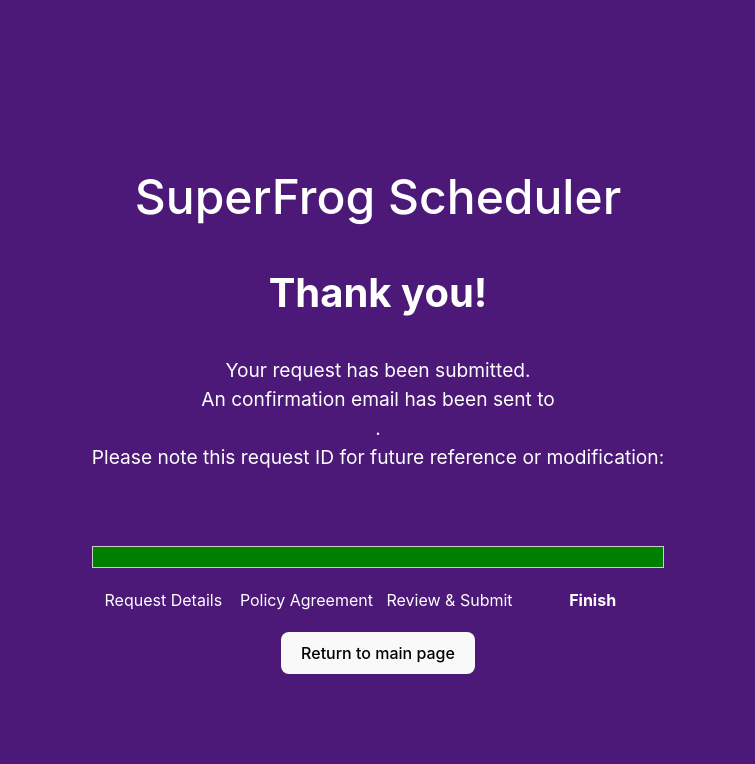
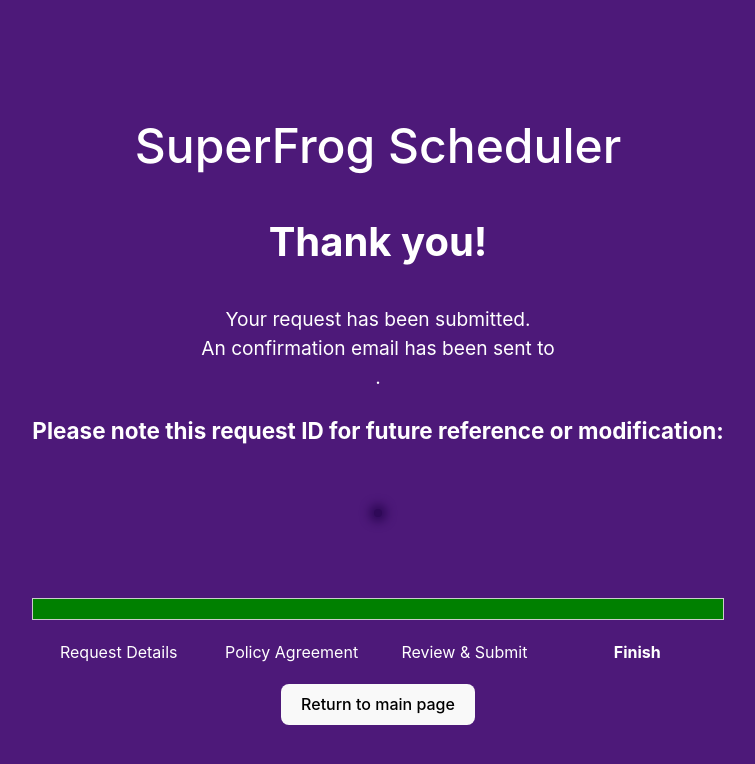
Before and after one commit to leevin03/SuperFrog-Scheduler-Frontend, a Vue app: page /request/Finish in a window 1280 px wide. Shown: the top 764 px of the page, without its empty margins (262-1017 px from the left). Built offline with nearby package versions, Linux system fonts and the light colour scheme; what vue-sweetalert2 would draw is missing.

Commit message:
UI: Modify & Final (mileage issue still remains)

```diff
--- a/src/components-in-modify/EditRequest.vue
+++ b/src/components-in-modify/EditRequest.vue
@@ -104,12 +104,13 @@
       </form>
 
       <div class="form-group">
-        <button type="submit" class="submit-button" style="background-color: red;" @click="submitForm">
-            Submit Modification
-            <br>
-            And Return to Home Page
-        </button>
-     </div>
+    <button type="submit" class="submit-button" style="background-color: red; font-weight: bold; width: 400px; padding: 10px;" @click="submitForm">
+        Submit Modification
+        <br>
+        And Return to Home Page
+    </button>
+</div>
+
 
 
     </div>
--- a/src/components-in-modify/EnterRequestID.vue
+++ b/src/components-in-modify/EnterRequestID.vue
@@ -1,14 +1,14 @@
 <template>
-    <div>
-      <p>
-        ***Note that this page is for modification only. You must contact the SuperFrog Scheduler team to cancel your request.***
-      </p>
-      <p>Please enter the ID of the request you would like to modify and hit enter to continue:</p>
-      <input type="text" v-model="requestID" @keyup.enter="submitRequestID" />
-      <p v-if="error" style="color: red;">{{ error }}</p>
+  <div>
+    <div style="background-color: rgba(255,0,0,0.7); border: 1px solid black; padding: 10px; margin-bottom: 20px; border-radius: 10px;">
+      <p style="font-size: 0.9em; font-weight: bold; line-height: 1.2em;">Note that this page is for modification only.<br>You must contact the SuperFrog Scheduler team to cancel your request.</p>
     </div>
-  </template>
-
+    <p><b>Please enter the ID of the request you would like to modify:</b></p>
+    <input type="text" v-model="requestID" @keyup.enter="submitRequestID" />
+    <p v-if="error" style="color: red;">{{ error }}</p>
+    <button style="background-color: white; color: black; font-weight: bold; padding: 10px; margin-top: 20px;" @click="submitRequestID">Continue</button>
+  </div>
+</template>
 
 <script>
 export default {
--- a/src/components-in-request/Finish.vue
+++ b/src/components-in-request/Finish.vue
@@ -8,10 +8,12 @@
         <br>
          {{ this.formData.reqEmail }}.
         <br>
-        Please note this request ID for future reference or modification:
+        <h3>Please note this request ID for future reference or modification:</h3>
         <br>
       </span>
-      <h2 style="font-size: 2rem;">{{ requestID }} </h2>
+      <div class="circle">
+        <h2 style="font-size: 3rem; margin: 0;">{{ requestID }}</h2>
+      </div>
   </div>
 
 
@@ -127,6 +129,14 @@
 margin-top: 20px;
 }
 
+.circle {
+        display: inline-block;
+        border-radius: 100%;
+        background-color: #2f0958;
+        box-shadow: 0px 0px 10px 5px #2f0958;
+        padding: 4px;
+    }
+
 
 
 </style>
```
